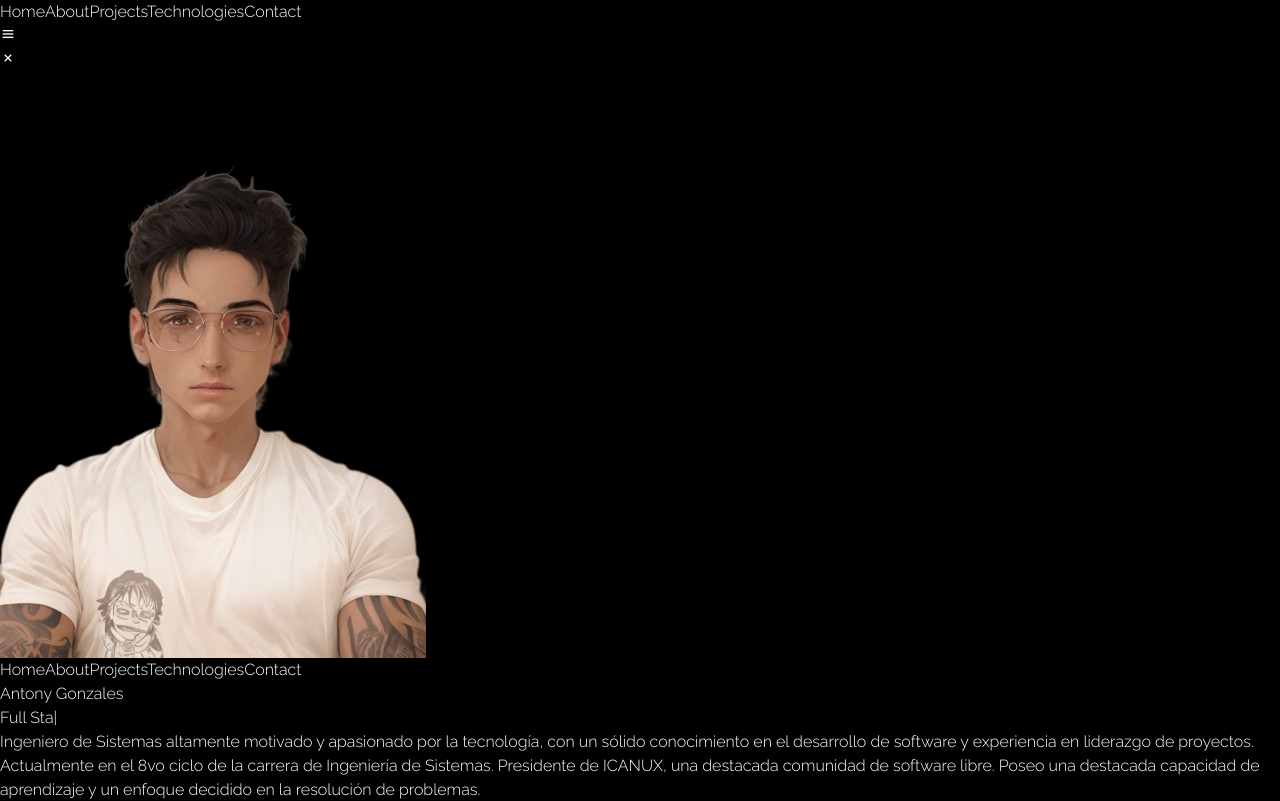
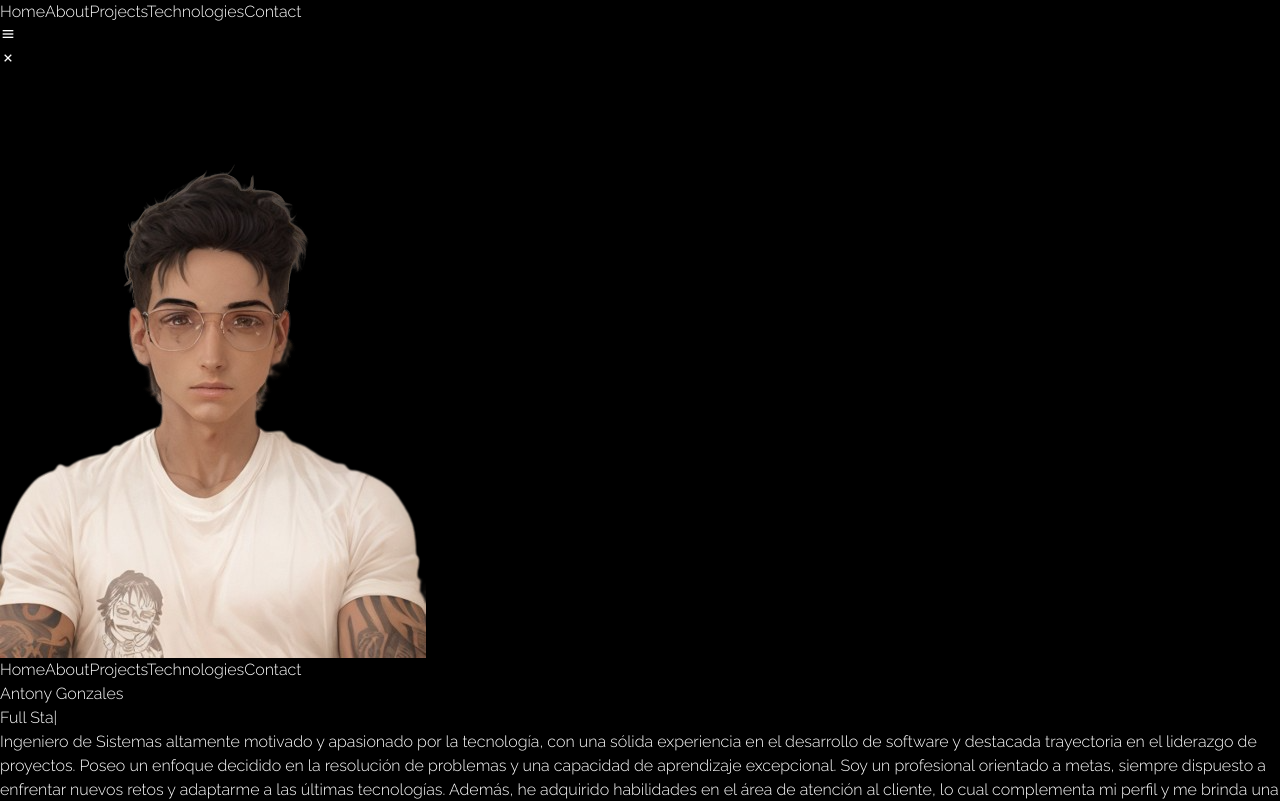
Before and after one commit to 101-anthony-010/CV, a React (Vite) app: page / in a window 1280 px wide. Shown: the top 801 px of the page. Built offline with nearby package versions, Linux system fonts and the light colour scheme.

Commit message:
about me

```diff
--- a/src/components/Home.jsx
+++ b/src/components/Home.jsx
@@ -7,7 +7,7 @@ const Home = () => {
       <section className='max-w-md'>
         <h1 className='font-bold text-3xl p-3'>Antony Gonzales</h1>
         <h3 className='font-semibold bg-slate-200 p-2 mx-auto my-2 text-xl dark:bg-blue-500'><TypingAnimation/></h3>
-        <p>Ingeniero de Sistemas altamente motivado y apasionado por la tecnología, con un sólido conocimiento en el desarrollo de software y experiencia en liderazgo de proyectos. Actualmente en el 8vo ciclo de la carrera de Ingeniería de Sistemas. Presidente de ICANUX, una destacada comunidad de software libre. Poseo una destacada capacidad de aprendizaje y un enfoque decidido en la resolución de problemas.</p>
+        <p>Ingeniero de Sistemas altamente motivado y apasionado por la tecnología, con una sólida experiencia en el desarrollo de software y destacada trayectoria en el liderazgo de proyectos. Poseo un enfoque decidido en la resolución de problemas y una capacidad de aprendizaje excepcional. Soy un profesional orientado a metas, siempre dispuesto a enfrentar nuevos retos y adaptarme a las últimas tecnologías. Además, he adquirido habilidades en el área de atención al cliente, lo cual complementa mi perfil y me brinda una perspectiva integral en el mundo empresarial.</p>
         {/* <a href="#about"><button className='py-3 px-5 bg-blue-500 text-white rounded-md m-4 font-semibold grid grid-cols-[1fr_auto] text-center items-center'>Acerca de mi <i className='pl-3 text-xl bx bx-chevron-right-circle'></i></button></a> */}
       </section>
       <div className='w-[300px] h-[400px] hover:w-[310px] hover:h-[410px] transition-all duration-500 shadow-white rounded-full'>
```
